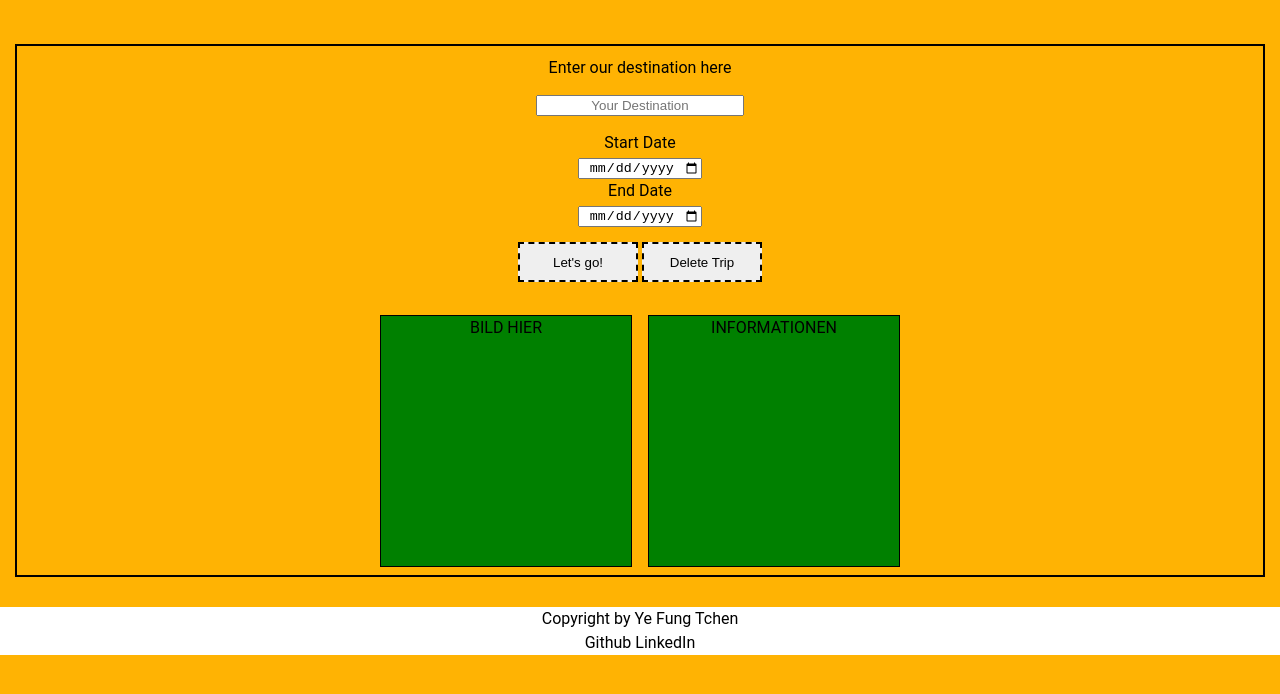
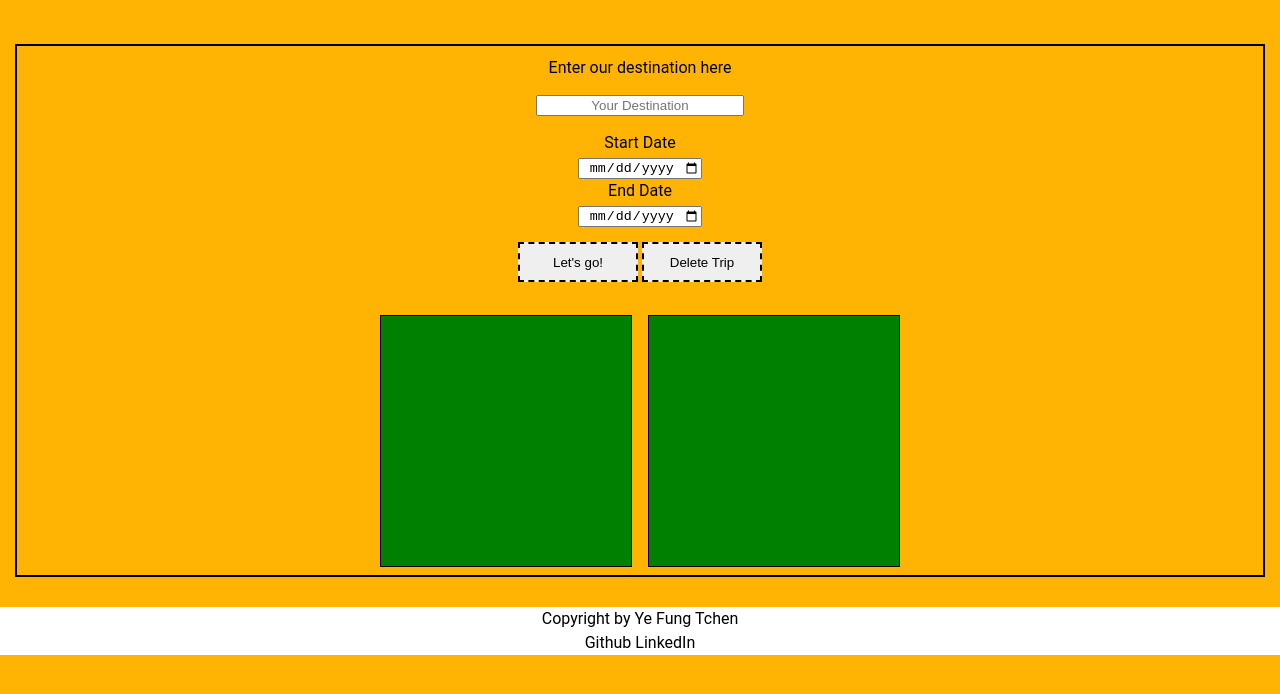
Before and after one commit to yefungtchen/Capstone-travel-app, a website built with webpack: page src/client/views/index.html in a window 1280 px wide. Both pictures are taken after a click on the button "Delete Trip". Shown: the part 86-780 px from the top of the page. Built offline with nearby package versions, Linux system fonts and the light colour scheme.

Commit message:
JS: adding function to delete button

```diff
--- a/src/client/index.js
+++ b/src/client/index.js
@@ -1,5 +1,7 @@
 // Import functions
 import { postDestinationDate } from "./js/postDestinationDate"
+import { deleteHandler } from "./js/deleteHandler"
+
 // Import styles
 import "./styles/body.scss"
 import "./styles/header.scss"
@@ -8,3 +10,4 @@ import "./styles/footer.scss"
 
 // Export modules
 export { postDestinationDate }
+export { deleteHandler }
--- a/src/client/js/deleteHandler.js
+++ b/src/client/js/deleteHandler.js
@@ -1,5 +1,13 @@
 // Delete Handler. Function is deleting entries
 
-function deleteHandler(){
+document.getElementById("deleteTrip").addEventListener("click", deleteHandler);
 
-};
+function deleteHandler() {
+    document.getElementById("destination").value = "";
+    document.getElementById("startDate").value = "";
+    document.getElementById("endDate").value = "";
+    document.getElementById("pixabay").innerHTML = "";
+    document.getElementById("infobox").innerHTML = "";
+}
+
+export { deleteHandler }
--- a/src/client/views/index.html
+++ b/src/client/views/index.html
@@ -29,13 +29,14 @@
         <input id="endDate" type="date" name="endDate" value="" placeholder="mm/dd/yyyy" required>
       </div>
       <div class="button-box">
-          <button id="submit" type="submit" name="submit" onclick="return Client.postDestinationDate(event)">Let's go!</button>
+        <button id="submit" type="submit" name="submit" onclick="return Client.postDestinationDate(event)">Let's
+          go!</button>
         <button id="deleteTrip" type="button">Delete Trip</button>
       </div>
     </div>
     <div class="contentBox">
-        <div id="pixabay">BILD HIER</div>
-        <div id="infobox">INFORMATIONEN</div>
+      <div id="pixabay">PICTURE</div>
+      <div id="infobox">INFORMATIONS</div>
     </div>
     </div>
   </main>
```
Also changed, not shown: src/client/js/postDestinationDate.js (+5 -8 lines). Lines whose indentation alone changed are shown as unchanged.
